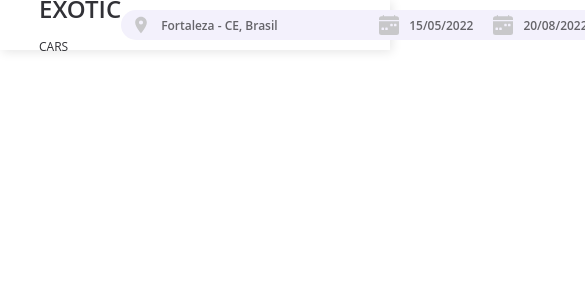
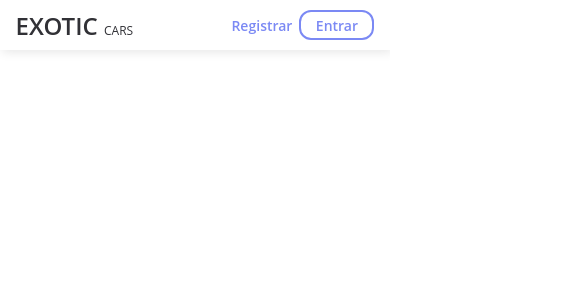
Before and after one commit to Ives-Gomes/exotic-cars, a React app: page / in a window 390 px wide. Shown: the top 300 px of the page, 585 px wide, since content can reach past the window. Built offline with nearby package versions, Linux system fonts and the light colour scheme.

Commit message:
feat: header responsivity

```diff
--- a/src/components/Filter/styles.ts
+++ b/src/components/Filter/styles.ts
@@ -17,6 +17,14 @@ export const Container = styled.div`
 
     color: ${({ theme }) => theme.dark_gray};
   }
+
+  @media (max-width: 768px) {
+    width: 300px;
+  }
+
+  @media (max-width: 425px) {
+    display: none;
+  }
 `;
 
 export const LocationContainer = styled.div`
@@ -35,6 +43,10 @@ export const Texts = styled.p`
   color: ${({ theme }) => theme.light_black};
 
   margin-left: 10px;
+
+  @media (max-width: 768px) {
+    font-size: 8px;
+  }
 `;
 
 export const Dates = styled.div`
@@ -67,4 +79,8 @@ export const Search = styled.div`
   svg {
     color: ${({ theme }) => theme.blue};
   }
+
+  @media (max-width: 768px) {
+    margin-left: 10px;
+  }
 `;
--- a/src/components/Header/index.tsx
+++ b/src/components/Header/index.tsx
@@ -2,7 +2,9 @@ import React from 'react';
 
 import { Filter } from '@components/index';
 
-import { Container, Title } from './styles';
+import {
+  Button, ButtonsContainer, Container, Title,
+} from './styles';
 
 const Header: React.FC = () => (
   <Container>
@@ -18,10 +20,20 @@ const Header: React.FC = () => (
       <Filter />
     </div>
 
-    <div>
-      <button type="button">Registrar</button>
-      <button type="button">Entrar</button>
-    </div>
+    <ButtonsContainer>
+      <Button
+        type="button"
+        hasBorder={false}
+      >
+        Registrar
+      </Button>
+      <Button
+        type="button"
+        hasBorder
+      >
+        Entrar
+      </Button>
+    </ButtonsContainer>
   </Container>
 );
 
--- a/src/components/Header/styles.ts
+++ b/src/components/Header/styles.ts
@@ -1,6 +1,10 @@
 import styled from 'styled-components';
 
-export const Container = styled.h1`
+interface ButtonProps {
+  hasBorder: boolean;
+}
+
+export const Container = styled.div`
   width: 100%;
   height: 50px;
 
@@ -12,6 +16,10 @@ export const Container = styled.h1`
   box-shadow: 2px 2px 10px ${({ theme }) => theme.medium_white};
 
   padding: 0 10%;
+
+  @media (max-width: 1024px) {
+    padding: 0 4%;
+  }
 `;
 
 export const Title = styled.h1`
@@ -24,3 +32,24 @@ export const Title = styled.h1`
     font-weight: 400;
   }
 `;
+
+export const ButtonsContainer = styled.div`
+  @media(max-width: 425px) {
+    width: 150px;
+    display: flex;
+  }
+`;
+
+export const Button = styled.button<ButtonProps>`
+  width: 100px;
+  height: 30px;
+
+  font-size: 14px;
+  font-weight: 600;
+
+  background: ${({ theme }) => theme.white};
+  color: ${({ theme }) => theme.blue};
+
+  border: 2px solid ${({ hasBorder, theme }) => (hasBorder ? theme.blue : theme.white)};
+  border-radius: 12px;
+`;
```
